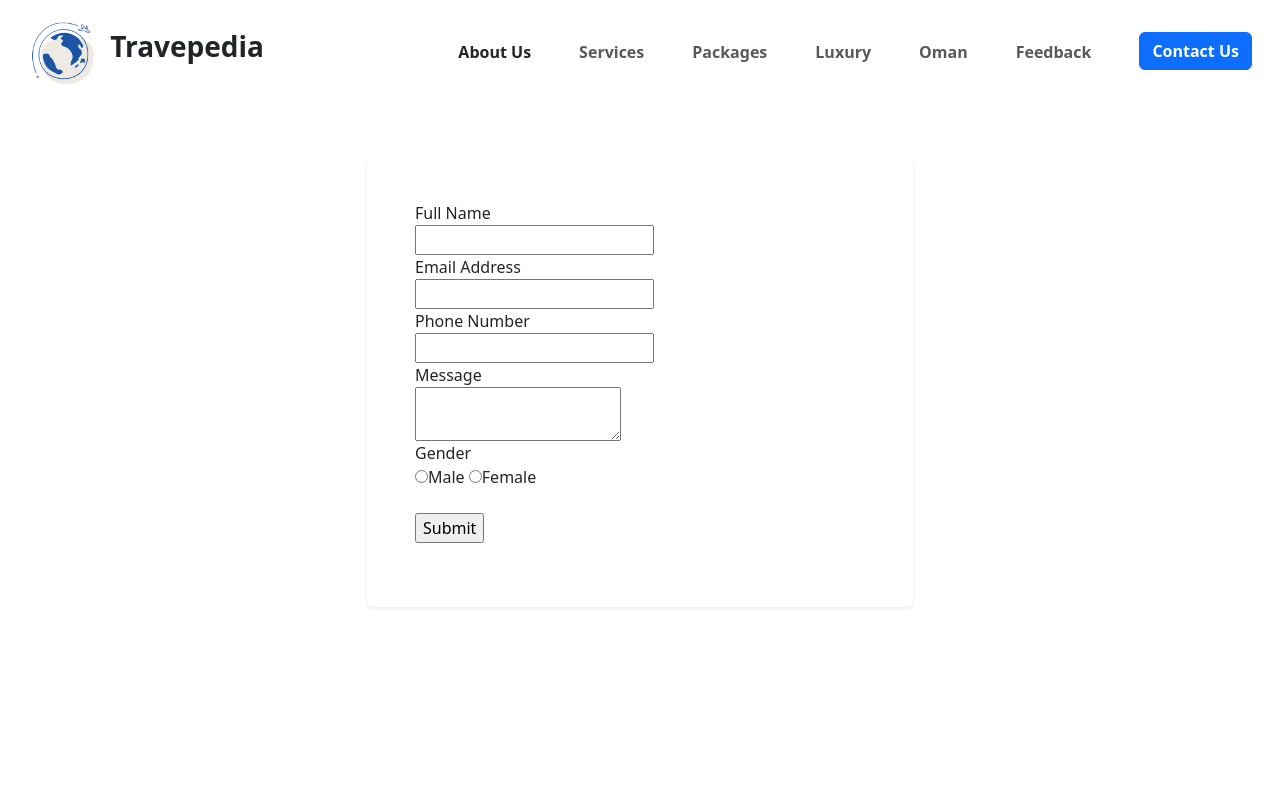
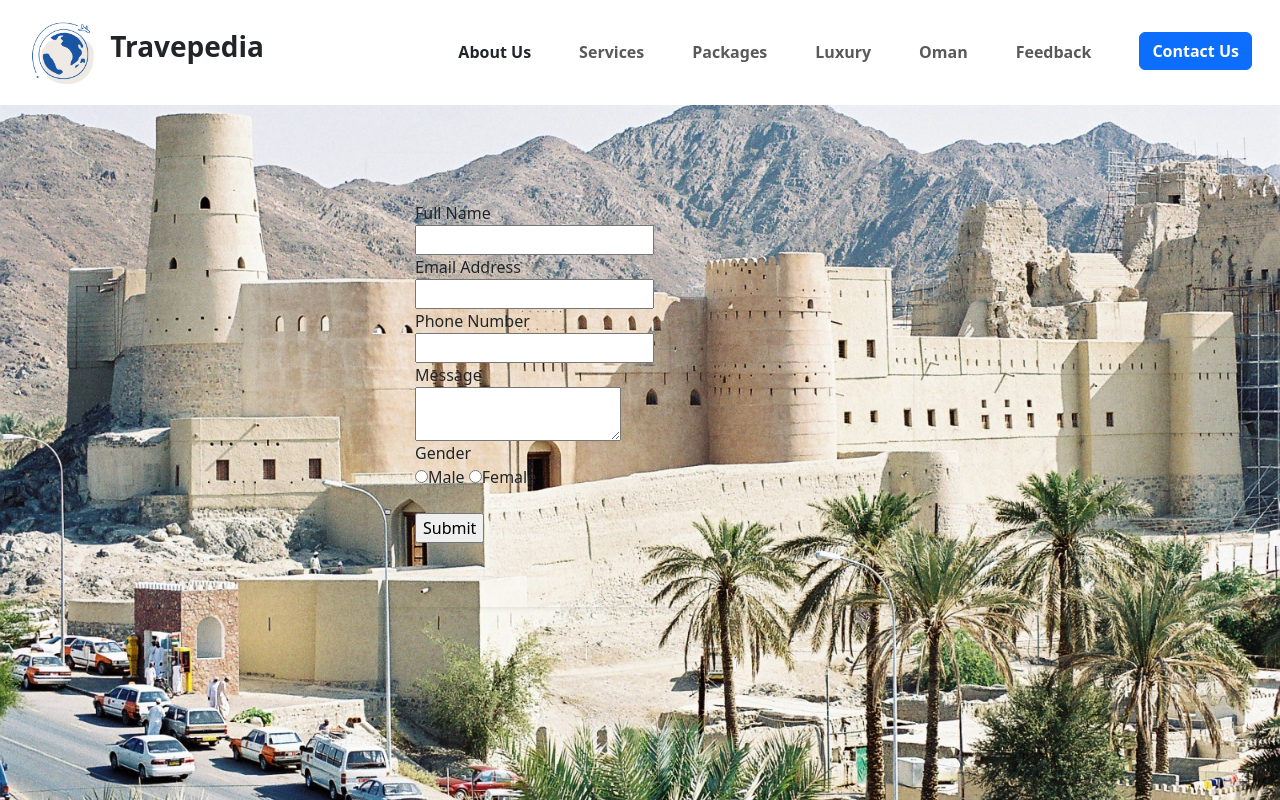
Before and after one commit to QusaiAlbusaidi/Travepedia, a plain HTML site: page Questionnaire.html in a window 1280 px wide. Drawn offline with nearby package versions, Linux system fonts and the light colour scheme.

Commit message:
Update Questionnaire.html

```diff
--- a/Questionnaire.html
+++ b/Questionnaire.html
@@ -4,7 +4,6 @@
         <link href="https://cdn.jsdelivr.net/npm/bootstrap@5.3.0/dist/css/bootstrap.min.css" rel="stylesheet">
 
     </head>
-    <body>
         <header>
             <nav class="navbar navbar-white bg-white p-3">
                 <div class="container-fluid">
@@ -24,6 +23,7 @@
                 </div>
             </nav>
         </header>
+        <body style="background:url(bahla.jpeg)center/cover no-repeat;">
         <div class="container my-5">
             <div class="row justify-content-center">
                 <div class="col-12 col-md-8 col-lg-6">
```
